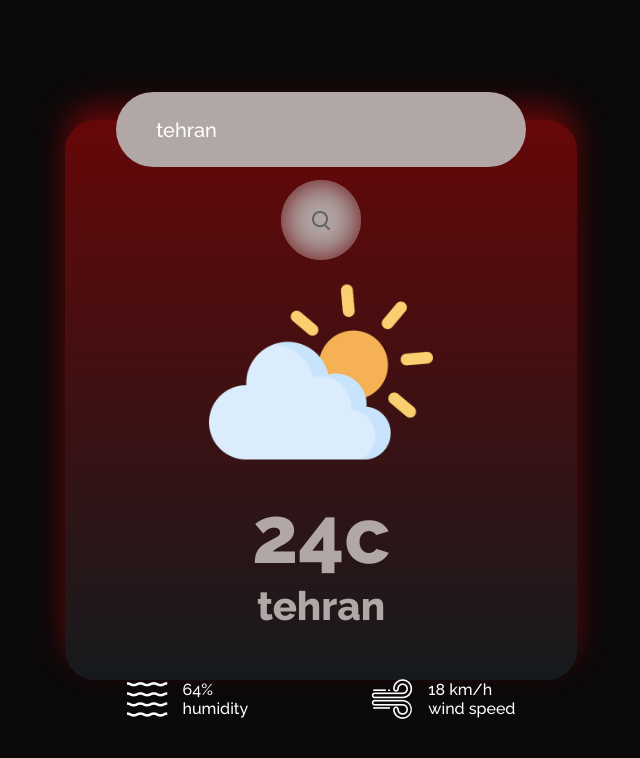
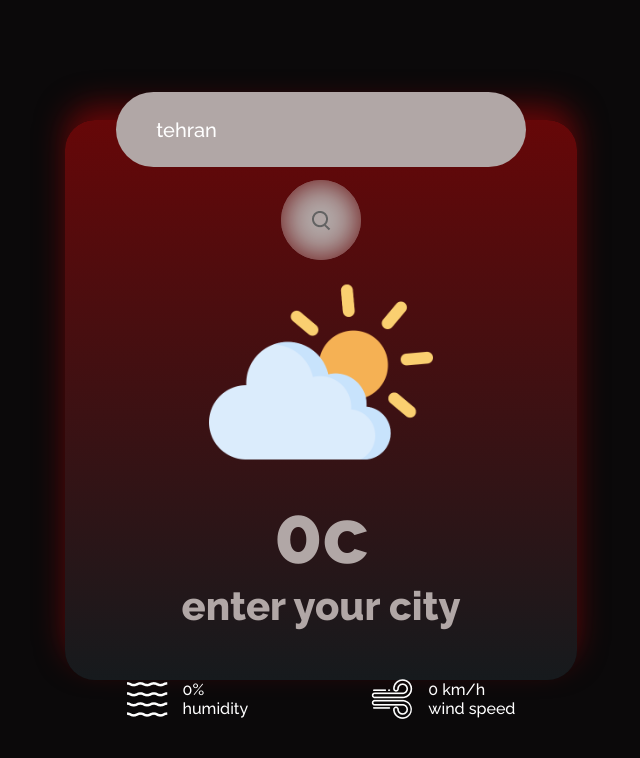
Before and after one commit to moeinparvizi/weather, a React (Vite) app: page / in a window 1280 px wide. Shown: the top 758 px of the page, without its empty margins (319-959 px from the left). Built offline with nearby package versions, Linux system fonts and the light colour scheme.

Commit message:
complated show text

```diff
--- a/src/App.jsx
+++ b/src/App.jsx
@@ -1,7 +1,9 @@
-// import React from 'react'
+// react import
+import { useState } from "react";
+// style import
 import "./assets/style/master.css";
-import Weather from './Components/weather'
-
+// components import
+import Weather from "./Components/weather";
 // import images
 import searchImage from "./assets/images/search.png";
 import clearImage from "./assets/images/clear.png";
@@ -12,24 +14,35 @@ import humidityImage from "./assets/images/humidity.png";
 import rainImage from "./assets/images/rain.png";
 import cloudImage from "./assets/images/cloud.png";
 
-
 function App() {
+  // states for showing data
+  const [cityName, setCityName] = useState("enter your city");
+  const [humidity, setHumidity] = useState("0");
+  const [wind, setWind] = useState("0");
+  const [temp, setTemp] = useState("0");
+  // const [icon , setIcon] = useSt
   return (
     <main className="container">
       <section className="container-weather">
-        <Weather image={searchImage} />
+        <Weather
+          image={searchImage}
+          onSetTemp={setTemp}
+          onSetWind={setWind}
+          onSetCityName={setCityName}
+          onSetHumidity={setHumidity}
+        />
+
         <div className="weather-show">
           <figure className="show-image">
             <img src={cloudImage} alt="" />
           </figure>
-          <span className="show-grad">24c</span>
-          <span className="show-location">tehran</span>
+          <span className="show-grad">{temp}c</span>
+          <span className="show-location">{cityName}</span>
           <div className="data-container">
-
             <div className="element">
               <img src={humidityImage} className="icon" alt="" />
               <div className="data">
-                <div className="humidity-percent">64%</div>
+                <div className="humidity-percent">{humidity}%</div>
                 <div className="text">humidity</div>
               </div>
             </div>
@@ -37,11 +50,10 @@ function App() {
             <div className="element">
               <img src={windImage} className="icon" alt="" />
               <div className="data">
-                <div className="humidity-percent">18 km/h</div>
+                <div className="wind-rate">{wind} km/h</div>
                 <div className="text">wind speed</div>
               </div>
             </div>
-
           </div>
         </div>
       </section>
--- a/src/Components/weather.jsx
+++ b/src/Components/weather.jsx
@@ -1,23 +1,45 @@
-export default function Weather({ image }) {
+export default function Weather({
+  image,
+  onSetCityName,
+  onSetHumidity,
+  onSetWind,
+  onSetTemp,
+}) {
+  // pring on page with state
+  function printOnPage(reg) {
+    onSetCityName(reg.name);
+    onSetHumidity(reg.main.humidity);
+    onSetWind(reg.wind.speed);
+    onSetTemp(reg.main.temp);
+  }
 
+  // fetching
   async function search(inp) {
     const apikey = "303e94191e8dc309c73f3faba0936d35";
     const url = `https://api.openweathermap.org/data/2.5/weather?&units=metric&q=${inp}&appid=${apikey}`;
-    const fetchUrl = await fetch(url)
-    const reg = await fetchUrl.json()
-    console.log(reg);
+    const fetchUrl = await fetch(url);
+    const reg = await fetchUrl.json();
+    if (fetchUrl.status == 404) {
+      alert("your city not found");
+    } else {
+      printOnPage(reg);
+    }
   }
 
+  // regex condition
   function regTest() {
     const inp = document.querySelector(".top-bar-getcity").value;
     const reg = /^[a-z0-9_-]{3,15}$/;
+    document.querySelector(".top-bar-getcity").style.border = "none";
     if (inp == "" || inp == null) {
-      alert("Please enter a city name");
+      document.querySelector(".top-bar-getcity").style.border = "3px solid red";
     } else {
       if (reg.test(inp)) {
+        document.querySelector(".top-bar-getcity").style.border = "none";
         search(inp);
       } else {
-        alert("dorost vared kon");
+        document.querySelector(".top-bar-getcity").style.border =
+          "3px solid red";
       }
     }
   }
```
